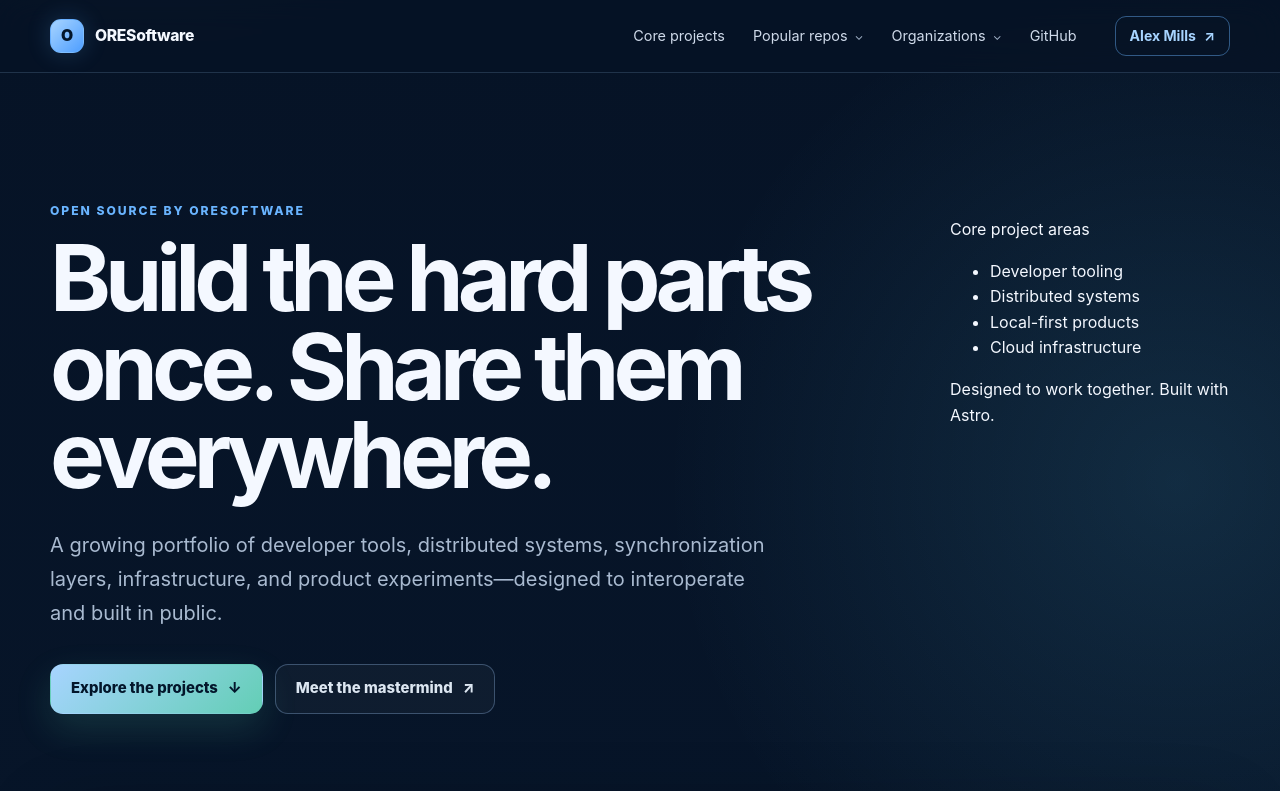
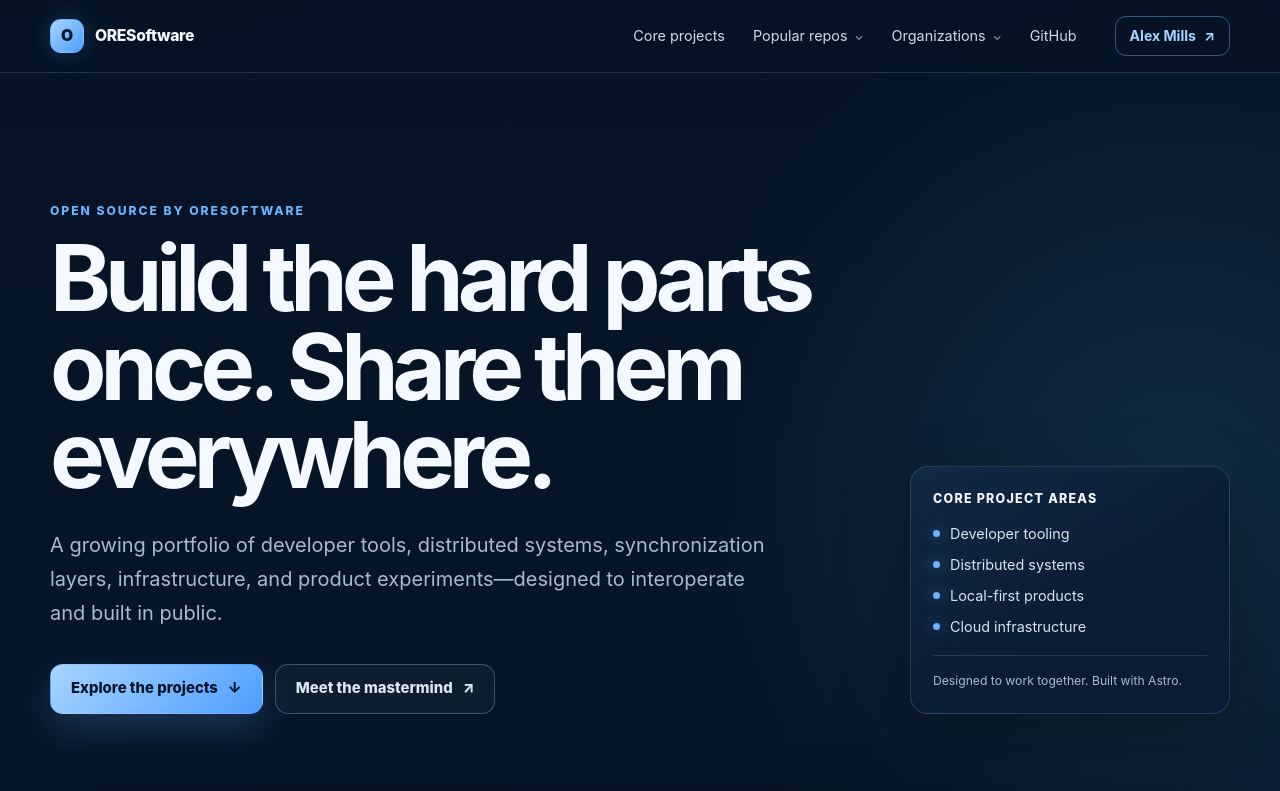
Before and after one commit to ORESoftware/oresoftware.github.io, an Astro site: page / in a window 1280 px wide. Shown: the top 791 px of the page. Built offline with nearby package versions, Linux system fonts and the light colour scheme; Astro itself is replaced by a stand-in of ours.

Commit message:
center the hero art and simplify the hero

```diff
--- a/public/styles/hero.css
+++ b/public/styles/hero.css
@@ -1,6 +1,6 @@
 .hero {
   display: grid;
-  grid-template-columns: minmax(0, 1fr) 280px;
+  grid-template-columns: minmax(0, 1fr) minmax(250px, 320px);
   gap: 46px;
   padding-top: clamp(72px, 10vw, 132px);
   padding-bottom: 54px;
@@ -69,8 +69,8 @@ h1 {
 
 .button--primary {
   color: var(--accent-ink);
-  background: linear-gradient(135deg, var(--accent-strong), #63ceb5);
-  box-shadow: 0 14px 36px rgba(90, 211, 177, 0.16);
+  background: linear-gradient(135deg, var(--accent-strong), #4e9eff);
+  box-shadow: 0 14px 36px rgba(105, 180, 255, 0.2);
 }
 
 .button--secondary {
@@ -80,44 +80,74 @@ h1 {
 }
 
 .button--secondary:hover {
-  border-color: rgba(120, 231, 199, 0.45);
-  background: rgba(120, 231, 199, 0.07);
+  border-color: rgba(105, 180, 255, 0.5);
+  background: rgba(105, 180, 255, 0.09);
 }
 
-.hero__stats {
-  display: grid;
+.hero__signals {
   align-self: end;
-  gap: 1px;
-  overflow: hidden;
+  padding: 22px;
   border: 1px solid var(--line);
   border-radius: var(--radius-md);
-  background: var(--line);
+  background:
+    linear-gradient(145deg, rgba(105, 180, 255, 0.09), transparent 60%),
+    rgba(10, 27, 51, 0.9);
   box-shadow: var(--shadow);
 }
 
-.hero__stats div {
-  display: grid;
-  padding: 20px;
-  background: rgba(11, 25, 42, 0.94);
+.hero__signals-title {
+  margin: 0 0 13px;
+  color: var(--text);
+  font-size: 0.78rem;
+  font-weight: 820;
+  letter-spacing: 0.1em;
+  text-transform: uppercase;
 }
 
-.hero__stats strong {
-  color: var(--text);
-  font-size: 1.45rem;
-  letter-spacing: -0.04em;
+.hero__signals ul {
+  display: grid;
+  gap: 8px;
+  margin: 0;
+  padding: 0;
+  list-style: none;
 }
 
-.hero__stats span {
+.hero__signals li {
+  display: flex;
+  align-items: center;
+  gap: 10px;
+  color: #d7e4f2;
+  font-size: 0.9rem;
+}
+
+.hero__signals li::before {
+  width: 7px;
+  height: 7px;
+  flex: 0 0 auto;
+  border-radius: 999px;
+  content: "";
+  background: var(--accent);
+  box-shadow: 0 0 16px rgba(105, 180, 255, 0.6);
+}
+
+.hero__signals > span {
+  display: block;
+  margin-top: 17px;
+  padding-top: 15px;
+  border-top: 1px solid var(--line);
   color: var(--muted);
-  font-size: 0.8rem;
+  font-size: 0.76rem;
 }
 
 .hero-logo-shell {
   grid-column: 1 / -1;
+  display: grid;
   width: 100%;
+  max-width: 100%;
   min-width: 0;
   margin-top: 32px;
   overflow: hidden;
+  place-items: center;
   border: 1px solid var(--line);
   border-radius: var(--radius-lg);
   background: rgba(255, 255, 255, 0.025);
@@ -127,7 +157,10 @@ h1 {
 .hero-logo {
   display: block;
   width: min(100%, 1928px);
+  max-width: 100%;
+  min-width: 0;
   height: auto;
-  margin-inline: auto;
+  margin: 0 auto;
   object-fit: contain;
+  object-position: center;
 }
```
